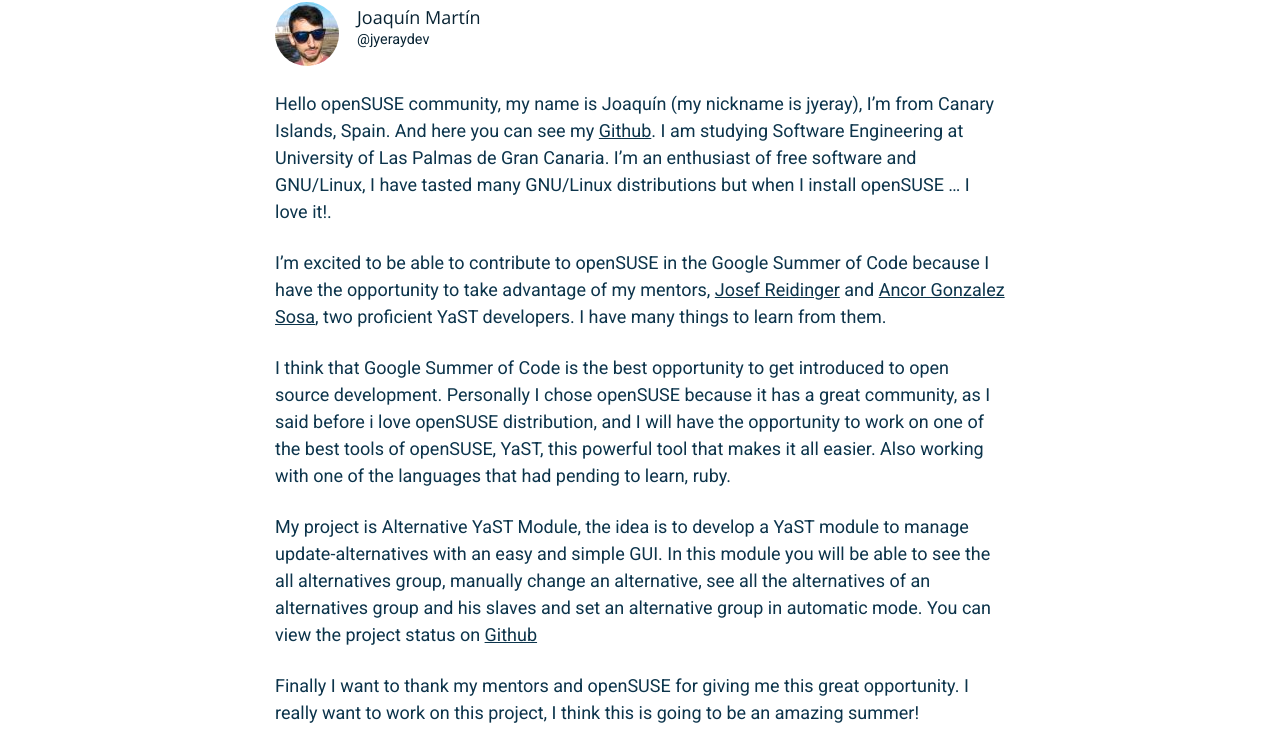
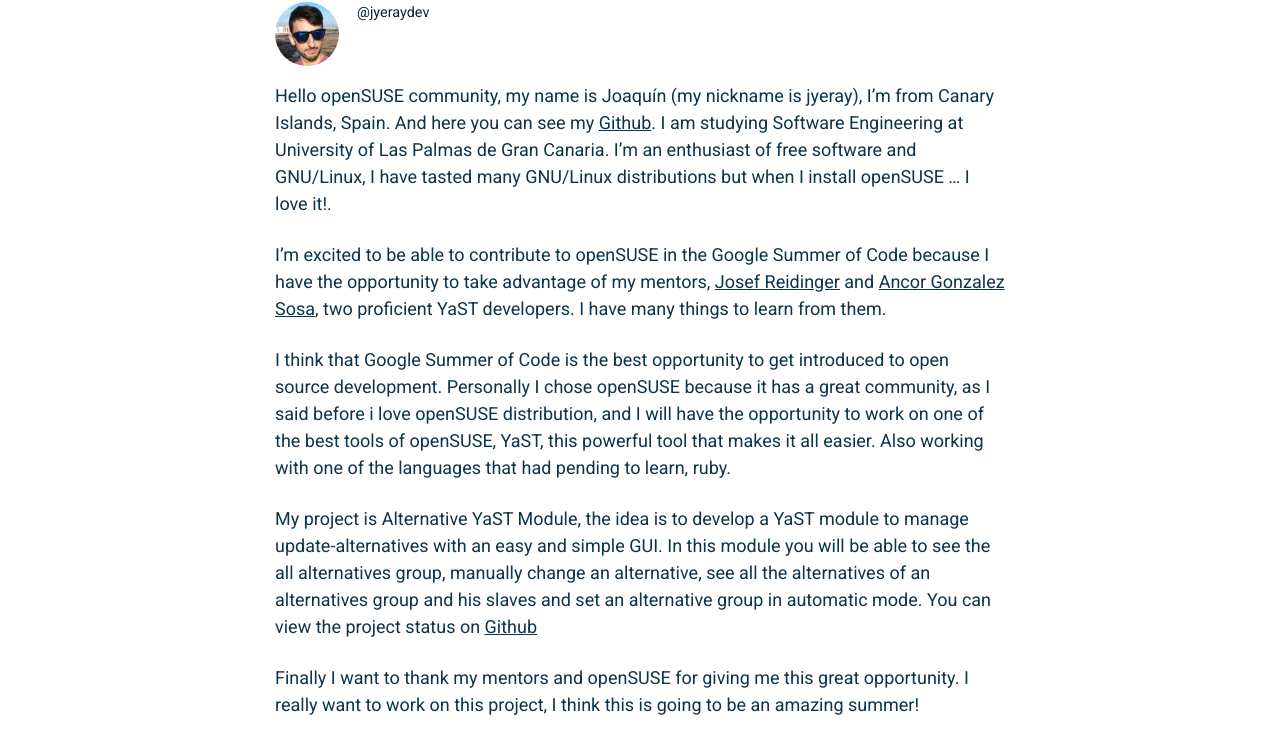
Before and after one commit to jyeray/jyeray.github.io, a plain HTML site: page post/2016-05-30-my-gsoc-project-with-opensuse/index.html in a window 1280 px wide. Shown: the part 257-993 px from the top of the page. Drawn offline with nearby package versions, Linux system fonts and the light colour scheme.

Commit message:
deploy: jyeray/hugo-blog@21469d42d1f083006ef4e6d539a47afb5c6476bf

```diff
--- a/post/2016-05-30-my-gsoc-project-with-opensuse/index.html
+++ b/post/2016-05-30-my-gsoc-project-with-opensuse/index.html
@@ -89,7 +89,7 @@
                                         <img src="/authors/joaquin-martin/profile_hu044e4e57b780ac751f71600da9b09a58_270373_64x0_resize_q75_box.jpg" class="rounded-circle" alt="Joaquín Martín">
                                     </picture>
                                 </a><div class="media-body">
-                            <h5 class="name my-0"><a href="/authors/joaquin-martin/" class="small">Joaquín Martín</a>
+                            <h5 class="name my-0"><a href="/authors/joaquin-martin/" class="small"></a>
                             </h5><p class="social small text-muted">
                                     <a href="https://twitter.com/@jyeraydev">@jyeraydev</a>
                                 </p></div>
```
